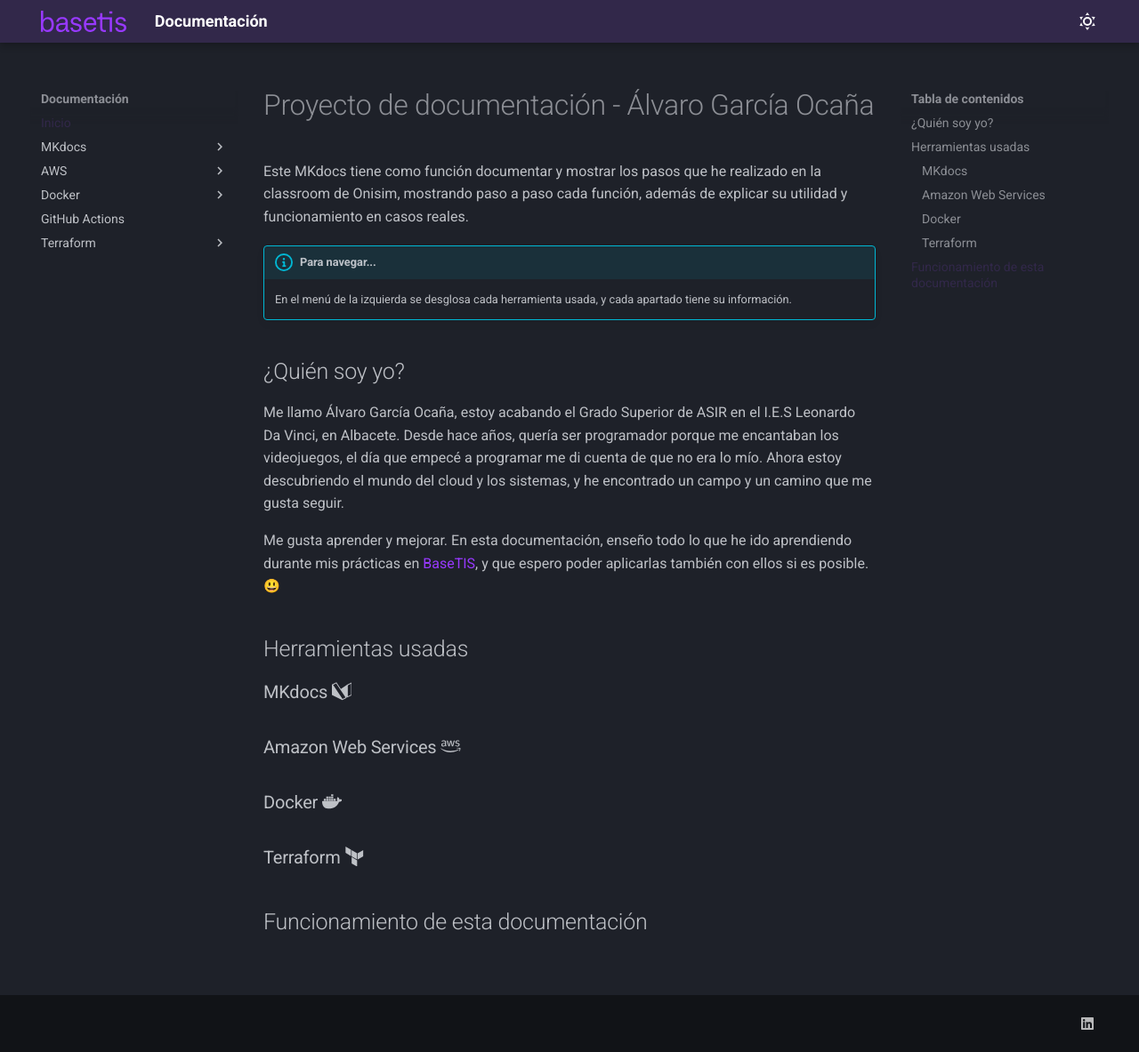
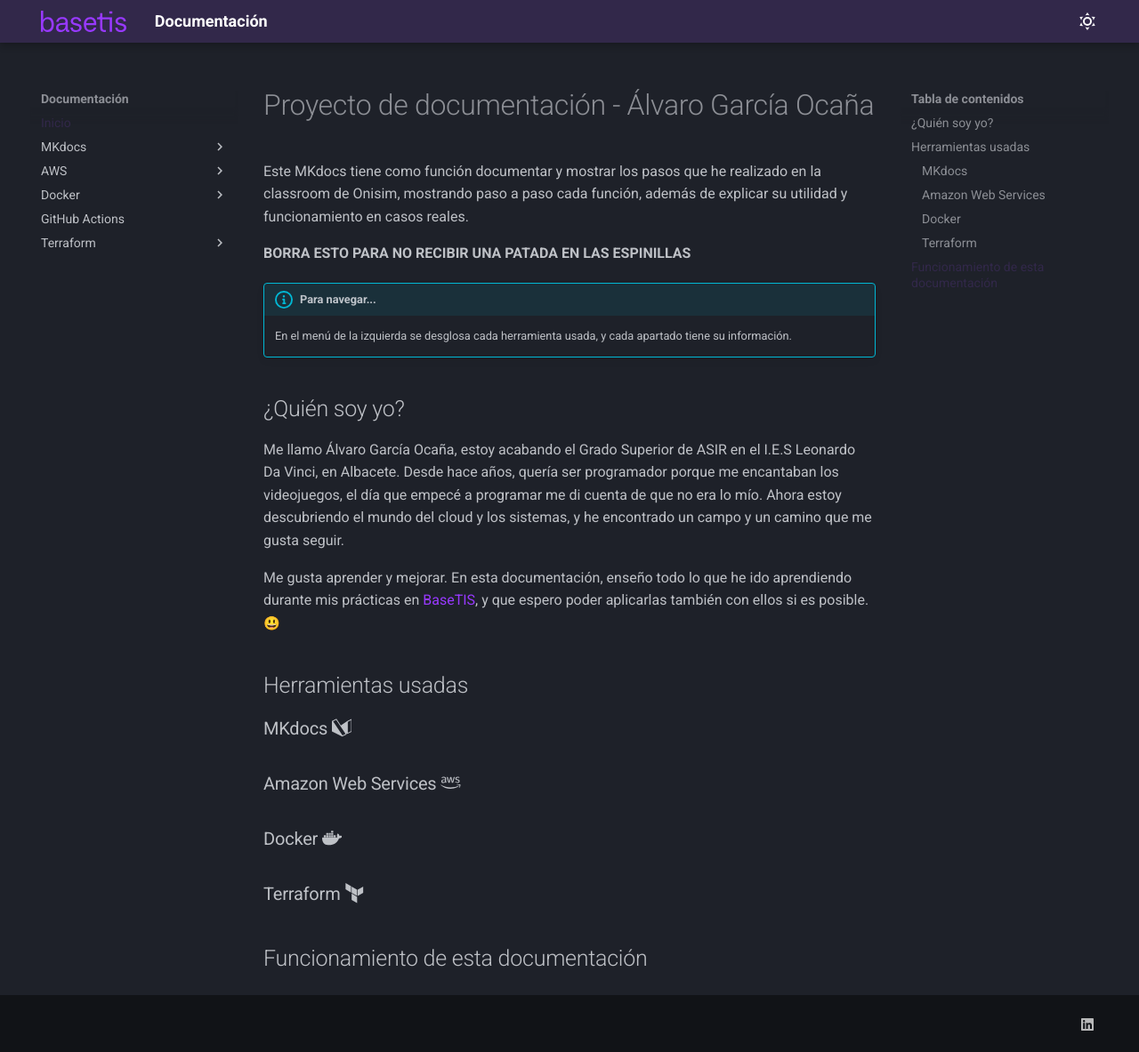
Before and after one commit to AlvaroGarOca/PrimerMKdocs, an MkDocs documentation site: the page built from docs/index.md, in a window 1280 px wide and 1183 px high. Shown: the whole window at 89% size. Built offline with MkDocs 1.6.1 and Material for MkDocs 9.7.7, drawn with Linux system fonts in a browser that asks for light colours; emoji names are drawn with the system emoji font.

Commit message:
Prueba previa presentación

```diff
--- a/docs/index.md
+++ b/docs/index.md
@@ -1,5 +1,7 @@
 # Proyecto de documentación - Álvaro García Ocaña
 Este MKdocs tiene como función documentar y mostrar los pasos que he realizado en la classroom de Onisim, mostrando paso a paso cada función, además de explicar su utilidad y funcionamiento en casos reales.
+
+**BORRA ESTO PARA NO RECIBIR UNA PATADA EN LAS ESPINILLAS**
 
 !!! info "Para navegar..."
 
```
